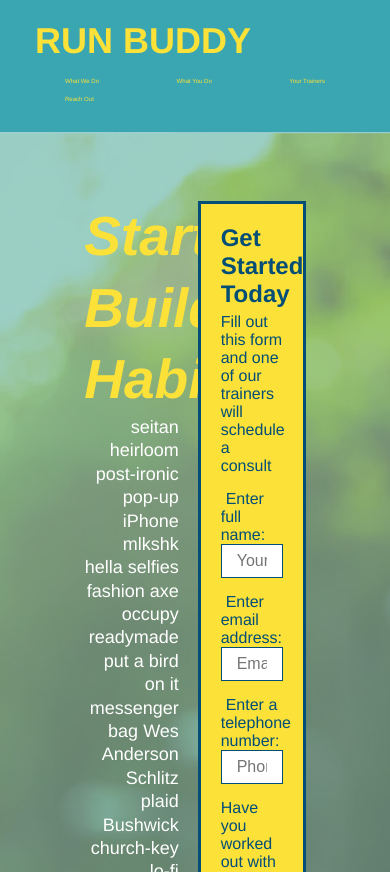
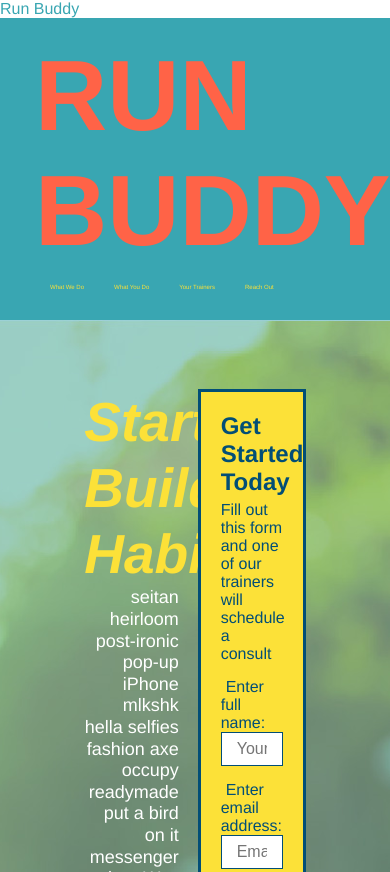
Before and after one commit to rochelledavis/run-buddy, a plain HTML site: page index.html in a window 390 px wide. Shown: the top 872 px of the page. Drawn offline with Linux system fonts and the light colour scheme.

Commit message:
added media queries

```diff
--- a/assets/css/style.css
+++ b/assets/css/style.css
@@ -43,7 +43,7 @@
   }
 
   header nav ul li a {
-    margin: 0 30px;
+    padding: 10px 15px;
     font-weight: lighter;
     font-size: 1.55vw;
   }
@@ -84,6 +84,7 @@
     display: flex;
     justify-content: center;
     flex-wrap: wrap;
+    align-items: flex-start;
   }
   /* Hero Style End */
 
@@ -93,7 +94,7 @@
     margin: 3.5%;
     color: #fff;
     font-size: 18px;
-    line-height: 1.3;
+    line-height: 1.2;
   }
 
   .hero-cta h2 {
@@ -203,7 +204,7 @@
   }
 
   .section-title {
-    font-size: 55px;
+    font-size: 48px;
     color: #024e76;
     border-bottom: 3px solid;
     padding-bottom: 20px;
@@ -336,3 +337,25 @@
   }
 
   /* REACH OUT STYLES END */
+
+  /* MEDIA QUERY FOR SMALLER DESKTOP SCREENS AND SMALLER */
+  @media screen and (max-width: 980px) {
+    header h1 a {
+      /* this will be applied on any screen smaller than 980px */
+      color: tomato;
+    }
+  }
+  /* MEDIA QUERY FOR TABLETS AND SMALLER */
+  @media  and (max-width: 768px) {
+    header h1 {
+      /* this will be applied on any screen between 768px and 575px */
+      font-size: 80px;
+    }
+  }
+  /* MEDIA QUERY FOR MOBILE PHONES AND SMALLER */
+  @media screen and (max-width: 575px) {
+    header h1 {
+      /* this will be applied on any screen smaller than 575px */
+      font-size: 100px;
+    }
+  }
--- a/index.html
+++ b/index.html
@@ -3,6 +3,7 @@
 
 <head>
   <meta charset="UTF-8" />
+  <meta name="viewport" content="width=device-width, initial-scale=1.0"
   <title>Run Buddy</title>
   <link rel="stylesheet" href="./assets/css/style.css" />
 </head>
```
Also changed, not shown: privacy-policy.html (+1 -0 lines).
